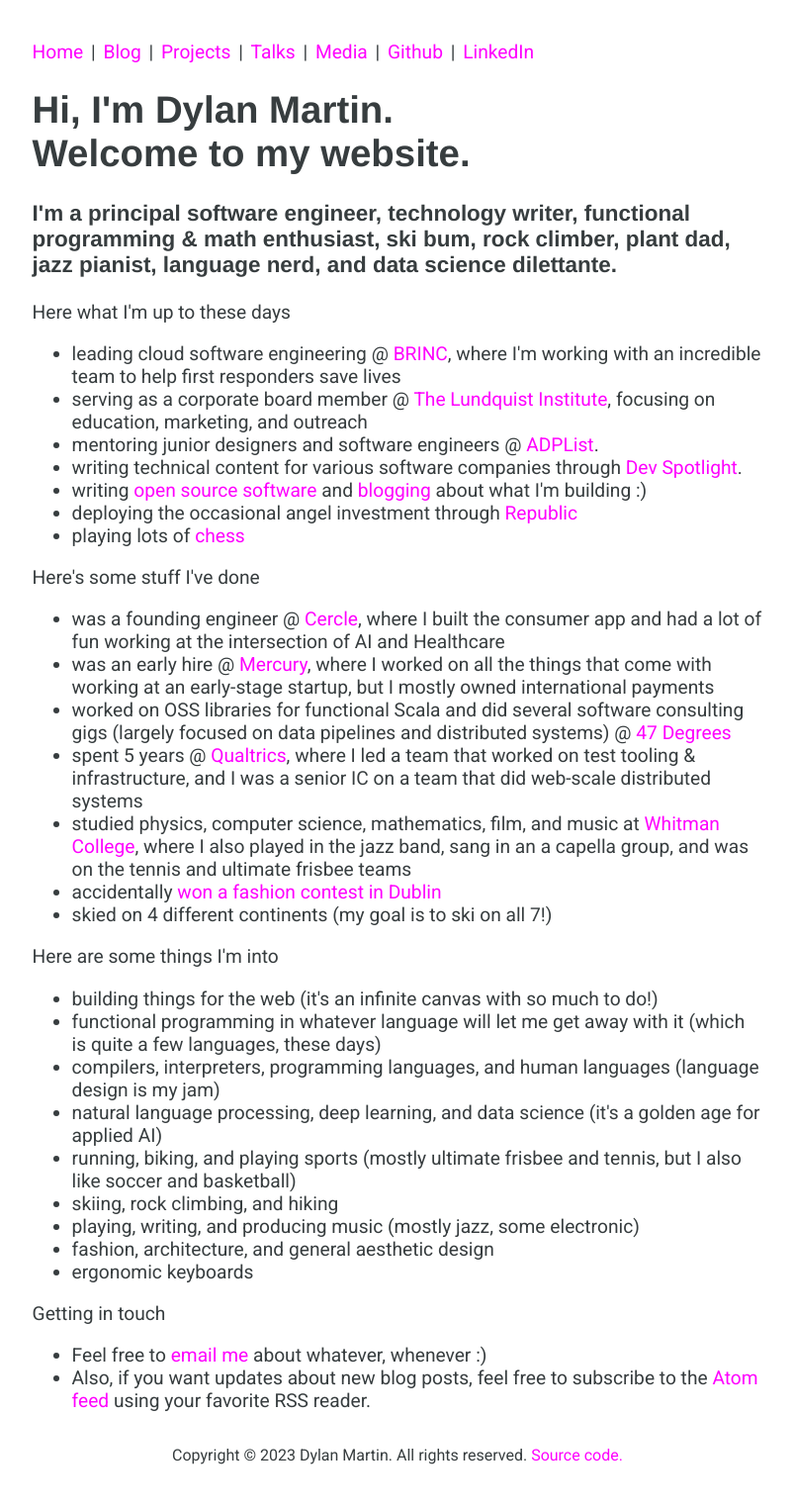
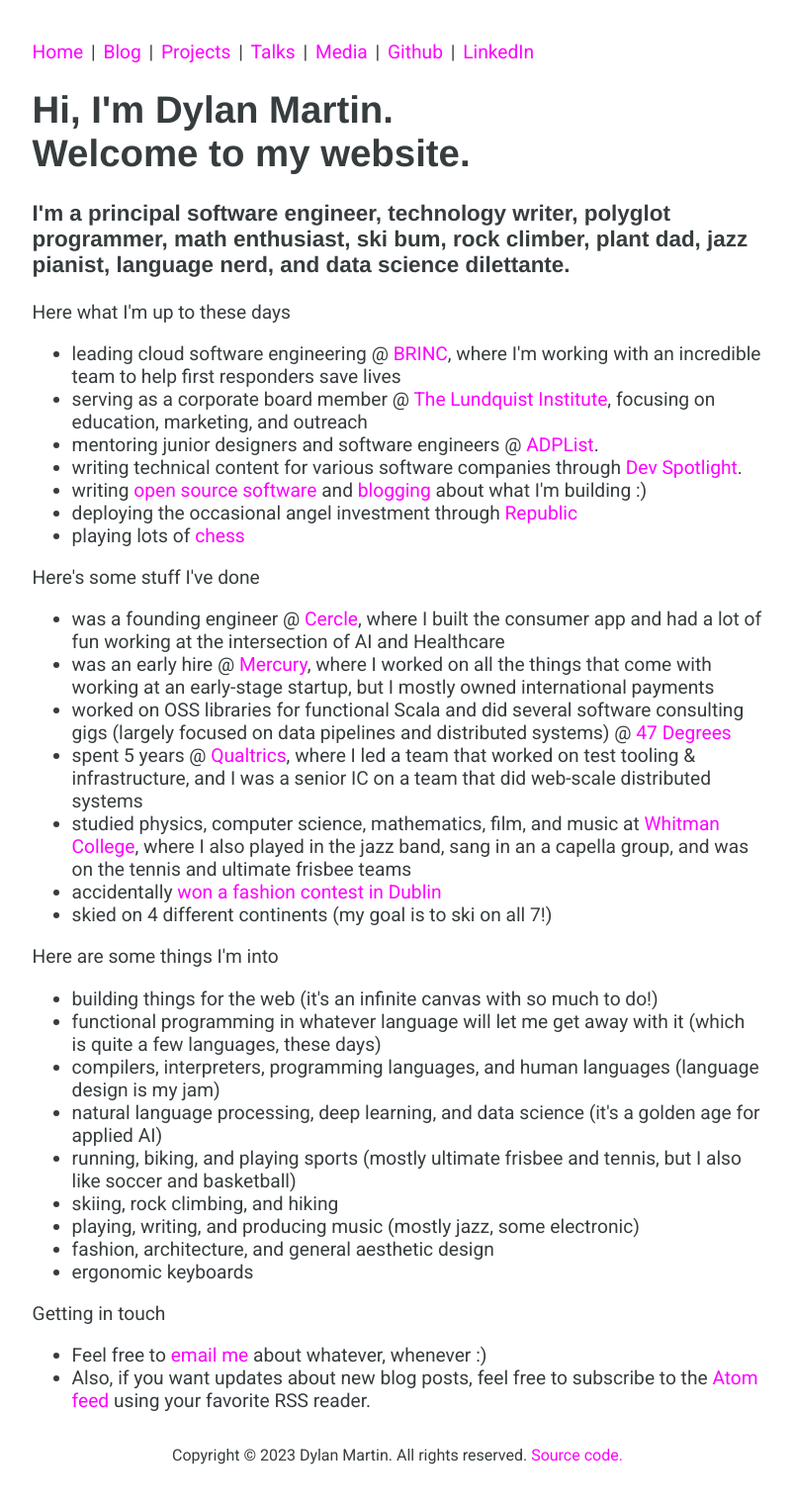
Before and after one commit to dmarticus/dmarticus.github.io, a Jekyll site: the page built from index.html, in a window 1280 px wide. Shown: the whole page at 99% size, without its empty margins (238-1040 px from the left). Built offline with Jekyll 4.4.1, drawn with Linux system fonts in a browser that asks for light colours; comment, search, counter and statistics services are not loaded.

Commit message:
Update index.html

```diff
--- a/index.html
+++ b/index.html
@@ -3,7 +3,7 @@
 title: Home
 ---
 <h1>Hi, I'm Dylan Martin. <br>Welcome to my website.</h1>
-<h3>I'm a principal software engineer, technology writer, functional programming & math enthusiast, ski bum, rock
+<h3>I'm a principal software engineer, technology writer, polyglot programmer, math enthusiast, ski bum, rock
   climber, plant dad, jazz
   pianist, language nerd, and
   data
```
